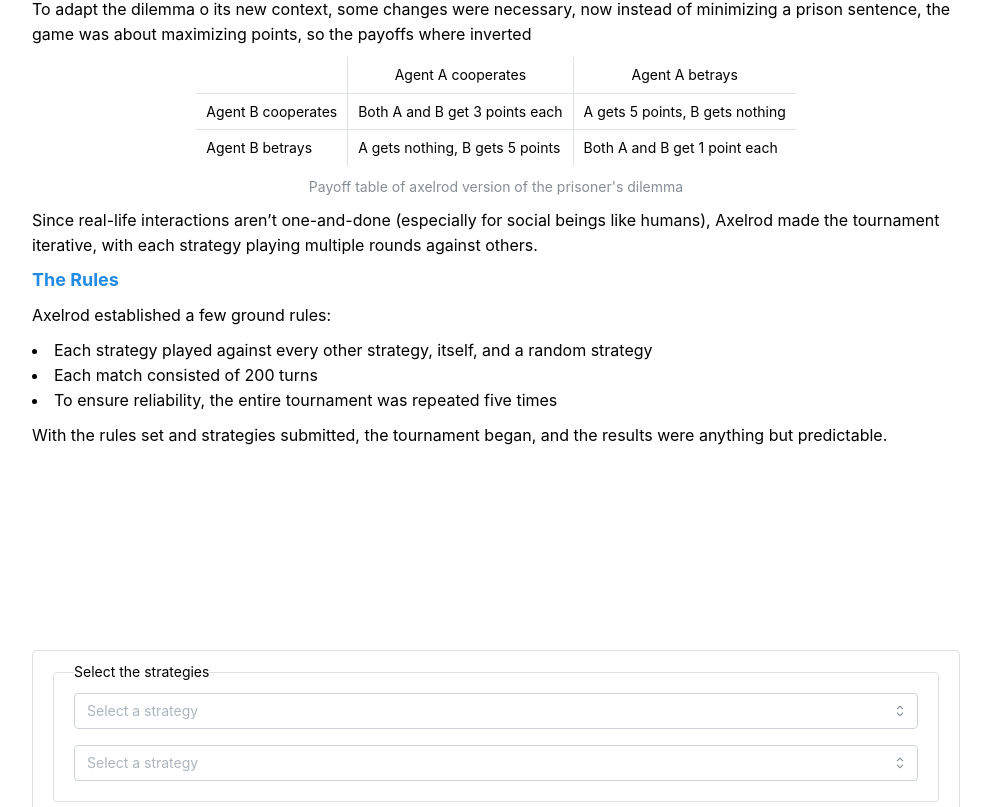
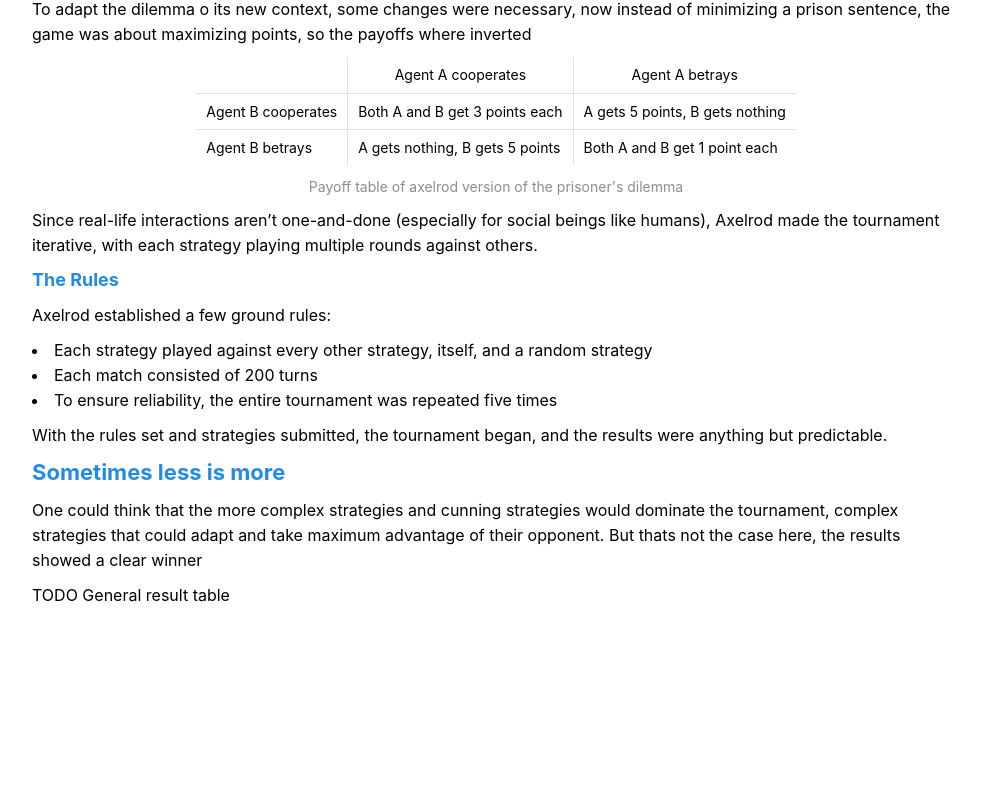
Before and after one commit to AndresCRamos/prisoners-dilemma, a React (Vite) app: page / in a window 1280 px wide. Shown: the part 2549-3356 px from the top of the page, without its empty margins (144-1135 px from the left). Built offline with nearby package versions, Linux system fonts and the light colour scheme.

Commit message:
Add Axelrod tournament result analysis

```diff
--- a/src/components/LearnMore/AxelrodTournament.tsx
+++ b/src/components/LearnMore/AxelrodTournament.tsx
@@ -51,6 +51,16 @@ const AxelrodTournament: React.FC = () => {
         With the rules set and strategies submitted, the tournament began, and
         the results were anything but predictable.
       </Text>
+      <Title order={3} className="text-[--mantine-primary-color-filled]">
+        Sometimes less is more
+      </Title>
+      <Text>
+        One could think that the more complex strategies and cunning strategies
+        would dominate the tournament, complex strategies that could adapt and
+        take maximum advantage of their opponent. But thats not the case here,
+        the results showed a clear winner
+      </Text>
+      TODO General result table
     </Stack>
   );
 };
```
